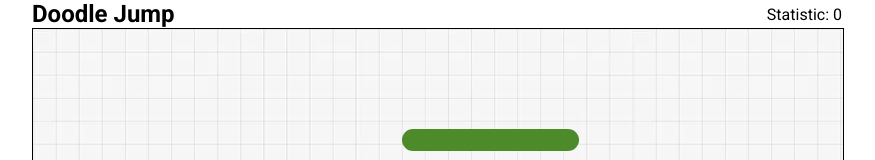
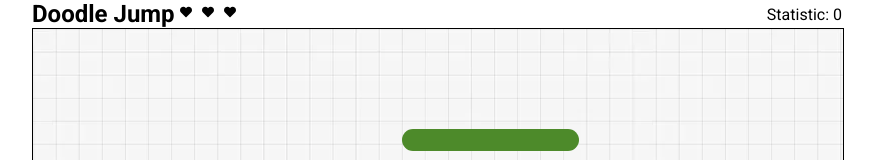
Before and after one commit to DenisArt-dev/doodlejump, a React (Create React App) app: page / in a window 1280 px wide. Shown: the top 160 px of the page, without its empty margins (203-1078 px from the left). Built offline with nearby package versions, Linux system fonts and the light colour scheme.

Commit message:
add life

```diff
--- a/src/App.tsx
+++ b/src/App.tsx
@@ -36,6 +36,8 @@ function resizeHandl() {
 
 function gameOver() {
 
+  doodle.life--;
+
   doodle.lastPlatform = doodle.platform;
   doodle.isJupm.up = false;
   doodle.isJupm.down = false;
@@ -44,8 +46,28 @@ function gameOver() {
   doodle.platform = null;
 
   setTimeout( () => {
-    isGameOver = true;
-    gameFild.remove();
+
+    if (doodle.life >= 1) {
+
+      if (doodle.lastPlatform !== null) {
+
+        if (gameFild.platforms[doodle.lastPlatform].opacity <= 0) {
+          doodle.lastPlatform++;
+          gameFild.nextStep( new Platform(gameFild.platforms[gameFild.platforms.length - 1].step + 1) );
+        }
+
+        doodle.positionOnPlatform = gameFild.platforms[doodle.lastPlatform].width / 2 - gameData.doodleSize.with / 2;
+        doodle.positionX = gameFild.platforms[doodle.lastPlatform].marginLeft + doodle.positionOnPlatform;
+        doodle.positionY = gameFild.platforms[doodle.lastPlatform].positionY;
+        doodle.platform = doodle.lastPlatform;
+
+      }
+
+    } else {
+      isGameOver = true;
+      gameFild.remove();
+    }
+
   }, 1000);
 
 }
@@ -183,7 +205,13 @@ function App() {
     <div className='container' style={ {maxWidth: gameData.fildWith, height: gameData.fildHeight} }>
       <div className='gameWrapp'>
         <div className="gameHeader">
-          <h2>Doodle Jump</h2>
+          <div className='title_life'>
+            <h2>Doodle Jump</h2>
+            {doodle && <div className='doodleLife'>{ new Array(doodle.life).fill(null).map( (item, i) => {
+              return <svg key={i} version="1.1" xmlns="http://www.w3.org/2000/svg" width="12" height="12" viewBox="0 0 32 32"> <path d="M23 2c-2.404 0-4.331 0.863-6.030 2.563-0.001 0.001-0.002 0.002-0.003 0.003h-0.001l-0.966 1.217-0.966-1.143c-0.001-0.001-0.002-0.002-0.003-0.003h-0.001c-1.7-1.701-3.626-2.637-6.030-2.637s-4.664 0.936-6.364 2.636c-1.699 1.7-2.636 3.96-2.636 6.364 0 2.402 0.935 4.662 2.633 6.361l11.947 12.047c0.375 0.379 0.887 0.592 1.42 0.592s1.045-0.213 1.42-0.592l11.946-12.047c1.698-1.699 2.634-3.958 2.634-6.361s-0.937-4.664-2.636-6.364c-1.7-1.7-3.96-2.636-6.364-2.636v0z"></path></svg>
+              } )}
+              </div>
+            }</div>
           <p>Statistic: {statistic}</p>
         </div>
         <div className={ isGameOver ? 'gameOver' : 'gameRun' } id='game' style={ {maxWidth: gameData.fildWith, height: gameData.fildHeight} }>
--- a/src/class/class_doodle.ts
+++ b/src/class/class_doodle.ts
@@ -20,6 +20,7 @@ export default class Doodle {
     public positionOnPlatform: number = 0;
     public positionDown: number = this.positionY;
     public lastPlatform: number | null = null;
+    public life: number = 3;
 
     public remove() {
 
--- a/src/index.css
+++ b/src/index.css
@@ -67,6 +67,16 @@ h1, h2, h3, h4, h5, h6, p, ul, li {
   justify-content: space-between;
 }
 
+.title_life {
+  display: flex;
+  align-items: center;
+  justify-content: center;
+}
+
+.doodleLife svg {
+  margin: 5px;
+}
+
 .platform {
   height: 22px;
   border-radius: 15px;
```
